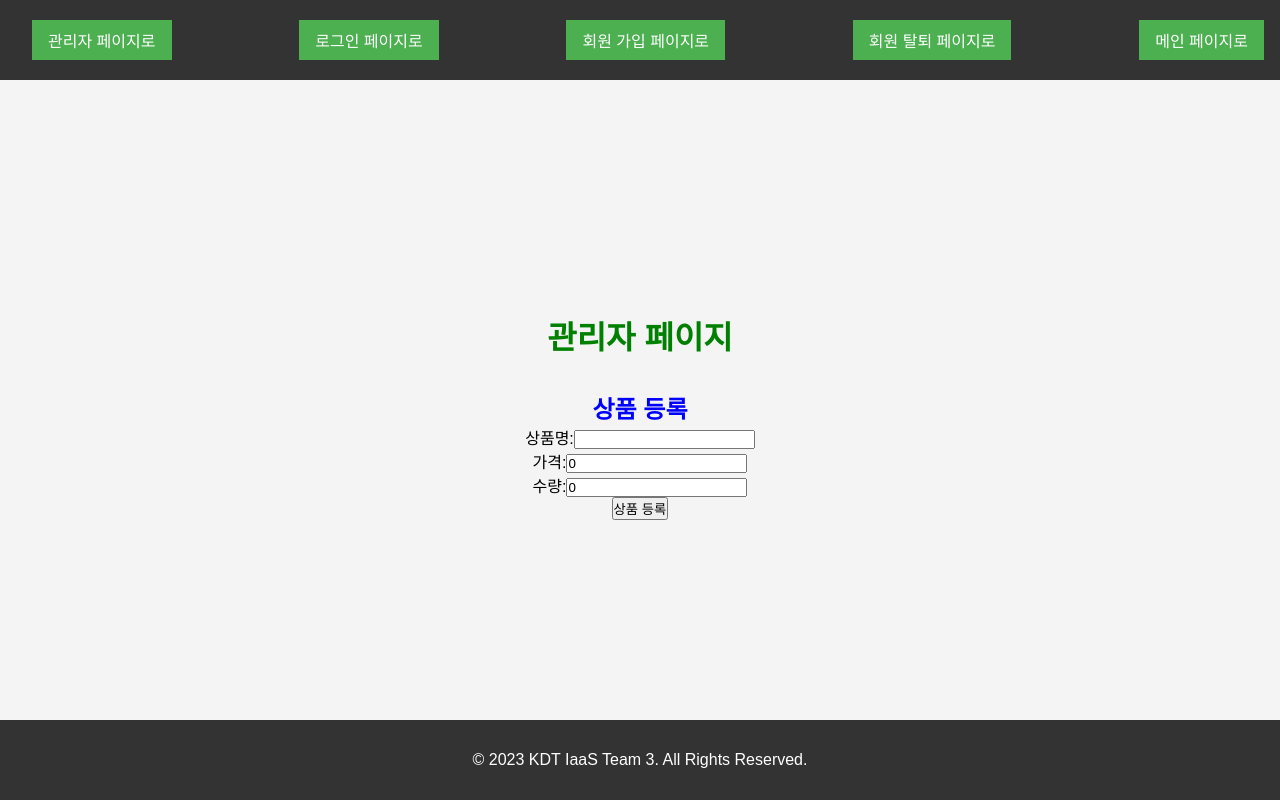
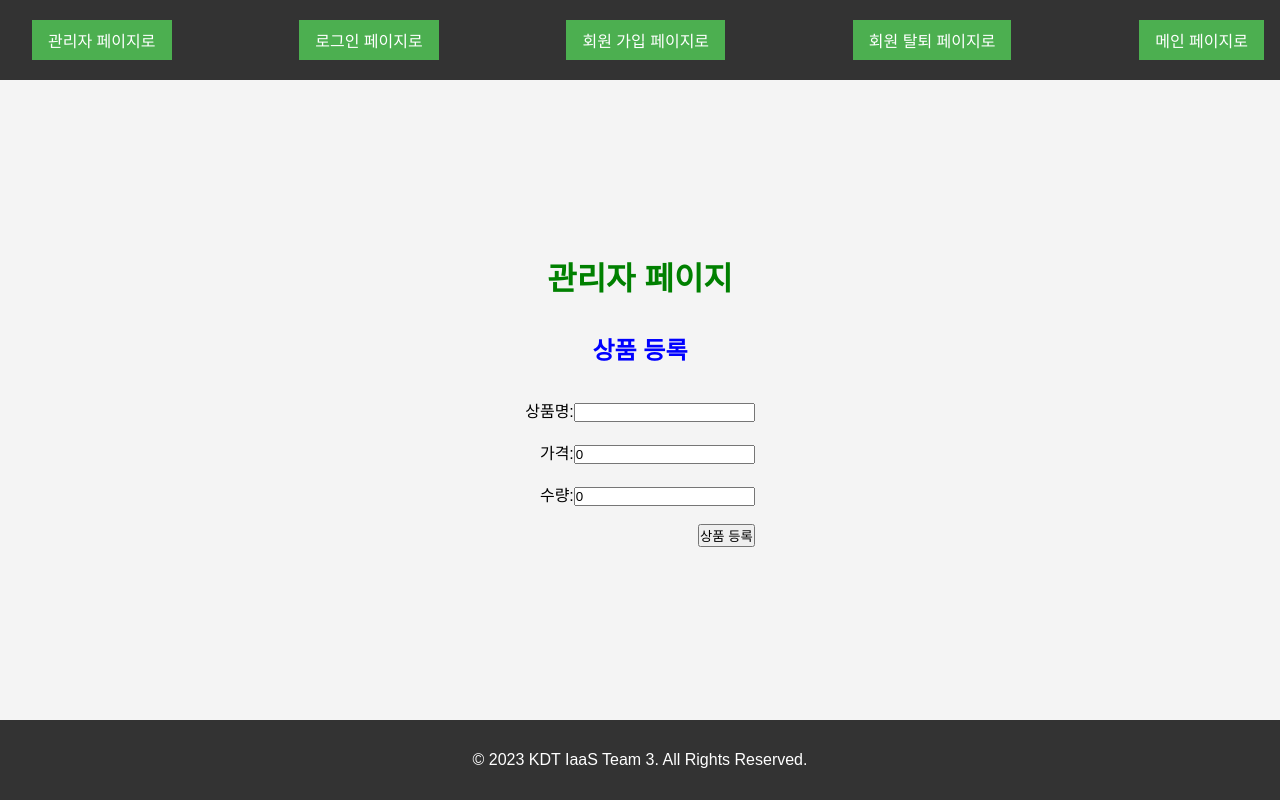
Before and after one commit to KDT-IaaS-Class-One-Group/KDT-IaaS-3team-ERP, a React (Create React App) app in the folder jjanbari/: page /admin in a window 1280 px wide. Built offline with nearby package versions, Linux system fonts and the light colour scheme.

Commit message:
:art: Design: 관리자 페이지 스타일링 추가
- AdminPage.css를 import해 간단한 스타일링 추가

```diff
--- /dev/null
+++ b/jjanbari/src/pages/Admin/AdminPage.css
@@ -0,0 +1,14 @@
+/* src/pages/Admin/AdminPage.css */
+
+div {
+  justify-content: center;
+}
+
+
+.ProductForm {
+  display: flex;
+  flex-direction: column;
+  align-items: end;
+
+  margin: 2rem;
+}
--- a/jjanbari/src/pages/Admin/AdminPage.tsx
+++ b/jjanbari/src/pages/Admin/AdminPage.tsx
@@ -2,6 +2,8 @@
 
 import React from "react";
 import ProductForm from "./ProductForm";
+
+import './AdminPage.css';
 
 const AdminPage = () => {
   return (
```
